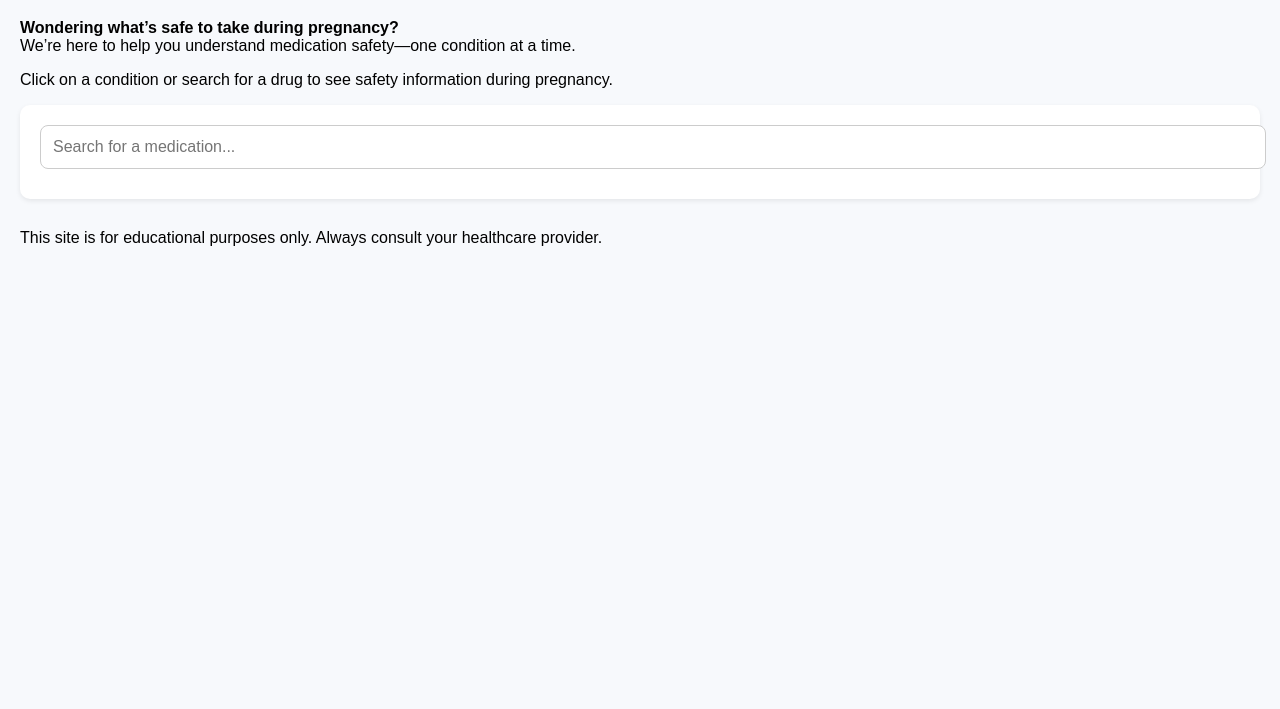
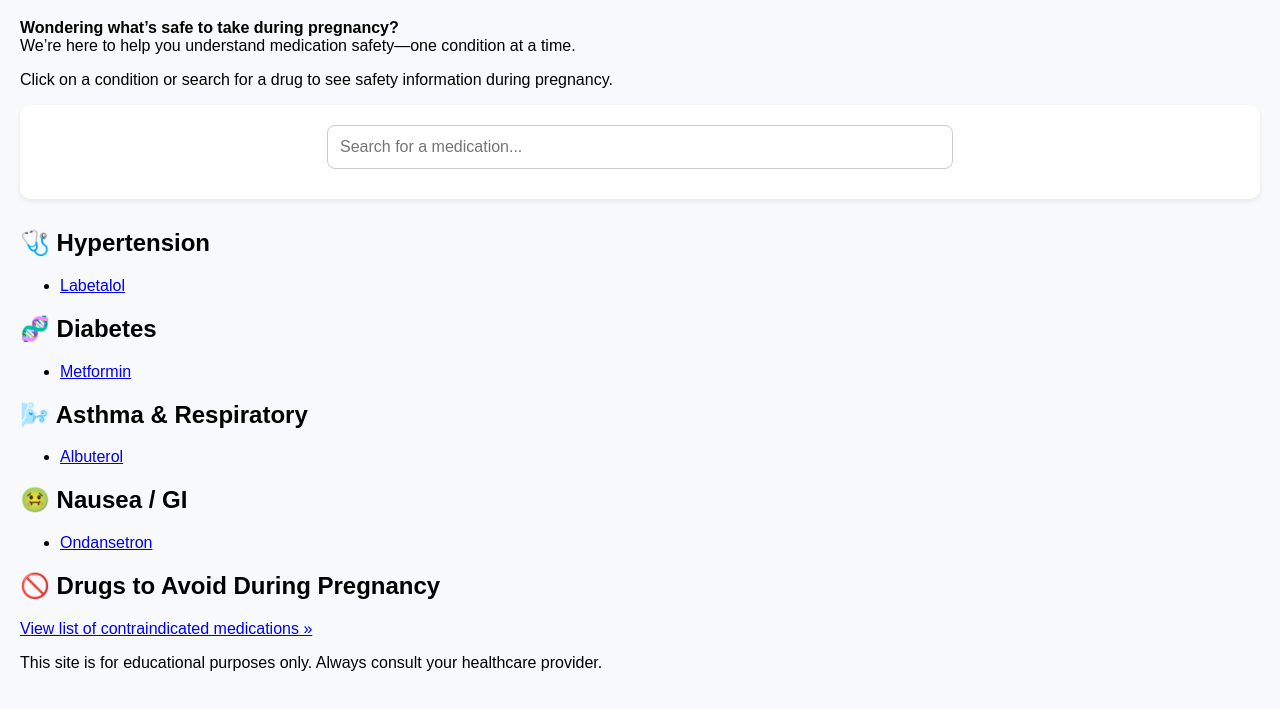
Before and after one commit to treygraham3/pregnancy-rx1, a plain HTML site: page index.html in a window 1280 px wide. Shown: the part 81-790 px from the top of the page. Drawn offline with Linux system fonts and the light colour scheme.

Commit message:
updated homepage with search bar

```diff
--- a/index.html
+++ b/index.html
@@ -13,6 +13,9 @@
     margin-bottom: 30px;
   }
   #searchInput {
+  max-width: 600px;
+  display: block;
+  margin: 0 auto;
     width: 100%;
     padding: 12px;
     font-size: 1rem;
@@ -122,7 +125,16 @@
 
 <!-- NOTE: You can paste your existing homepage condition sections here below the search -->
 
+
+<!-- Paste existing homepage layout content here -->
+<section><h2>🩺 Hypertension</h2><ul><li><a href="labetalol.html">Labetalol</a></li></ul></section>
+<section><h2>🧬 Diabetes</h2><ul><li><a href="metformin.html">Metformin</a></li></ul></section>
+<section><h2>🌬️ Asthma & Respiratory</h2><ul><li><a href="albuterol.html">Albuterol</a></li></ul></section>
+<section><h2>🤢 Nausea / GI</h2><ul><li><a href="ondansetron.html">Ondansetron</a></li></ul></section>
+<section><h2>🚫 Drugs to Avoid During Pregnancy</h2><p><a href="drugs-to-avoid.html">View list of contraindicated medications &raquo;</a></p></section>
+
 <footer class="disclaimer">
+
   <p>This site is for educational purposes only. Always consult your healthcare provider.</p>
 </footer>
 </body>
```
Also changed, not shown: 1 other file.
